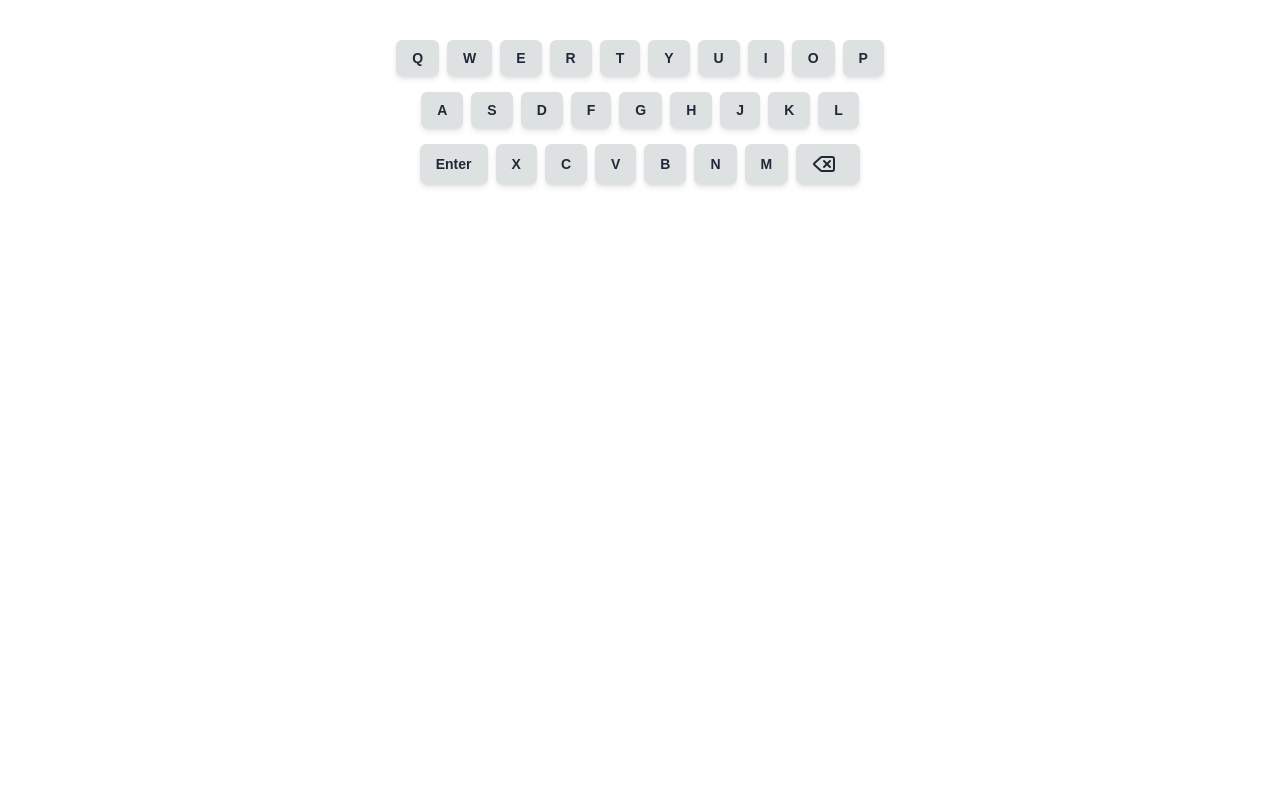
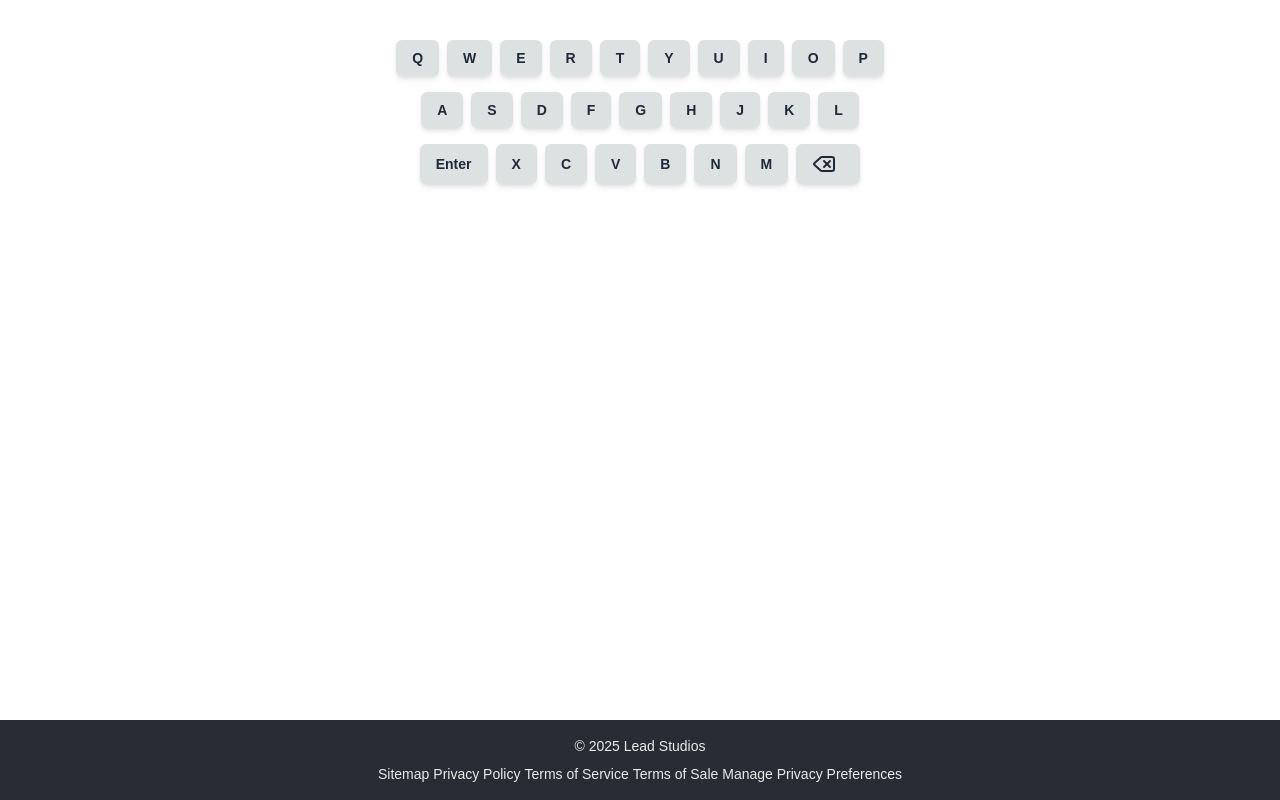
Before and after one commit to yusuftomilola/DeWordle, a Next.js app in the folder frontend/: page / in a window 1280 px wide. Built offline with nearby package versions, Linux system fonts and the light colour scheme; a web font is replaced by a local one.

Commit message:
implement footer

```diff
--- a/frontend/app/layout.js
+++ b/frontend/app/layout.js
@@ -1,29 +1,29 @@
-import { Geist, Geist_Mono } from "next/font/google";
-import "./globals.css";
+import { Geist, Azeret_Mono as Geist_Mono } from "next/font/google"
+import "./globals.css"
+import Footer from "@/components/footer"
 
 const geistSans = Geist({
   variable: "--font-geist-sans",
   subsets: ["latin"],
-});
+})
 
 const geistMono = Geist_Mono({
   variable: "--font-geist-mono",
   subsets: ["latin"],
-});
+})
 
 export const metadata = {
-  title: "Create Next App",
-  description: "Generated by create next app",
-};
+  title: "DeWordle",
+  description: "A decentralized word guessing game",
+}
 
 export default function RootLayout({ children }) {
   return (
-    <html lang="en">
-      <body
-        className={`${geistSans.variable} ${geistMono.variable} antialiased`}
-      >
-        {children}
+    <html lang="en" className={`${geistSans.variable} ${geistMono.variable}`}>
+      <body className="flex flex-col min-h-screen antialiased">
+        <main className="flex-grow">{children}</main>
+        <Footer />
       </body>
     </html>
-  );
+  )
 }
--- /dev/null
+++ b/frontend/components/footer.jsx
@@ -0,0 +1,41 @@
+"use client"
+import Link from "next/link"
+
+export default function Footer() {
+  return (
+    <footer className="bg-[#282c34] text-white/90 py-2 px-1 sm:py-4 sm:px-6">
+      <div className="container mx-auto max-w-[310px] sm:max-w-none">
+        <div className="flex flex-col items-center justify-center gap-y-2 text-[10px] xs:text-xs sm:text-sm text-center">
+          <span className="mb-2 sm:mb-0 whitespace-nowrap">© {new Date().getFullYear()} Lead Studios</span>
+          <nav className="flex flex-wrap items-center justify-center gap-x-1 xs:gap-x-2 gap-y-1">
+            <Link href="/sitemap" className="hover:text-white transition-colors whitespace-nowrap">
+              Sitemap
+            </Link>
+            <span className="hidden xs:inline text-white/60">|</span>
+            <Link href="/privacy-policy" className="hover:text-white transition-colors whitespace-nowrap">
+              Privacy Policy
+            </Link>
+            <span className="hidden xs:inline text-white/60">|</span>
+            <Link href="/terms-of-service" className="hover:text-white transition-colors whitespace-nowrap">
+              Terms of Service
+            </Link>
+            <span className="hidden xs:inline text-white/60">|</span>
+            <Link href="/terms-of-sale" className="hover:text-white transition-colors whitespace-nowrap">
+              Terms of Sale
+            </Link>
+            <span className="hidden xs:inline text-white/60">|</span>
+            <button
+              onClick={() => {
+                console.log("Manage Privacy Preferences clicked")
+                // Implement the logic to open privacy preferences modal or navigate to settings page
+              }}
+              className="hover:text-white transition-colors whitespace-nowrap"
+            >
+              Manage Privacy Preferences
+            </button>
+          </nav>
+        </div>
+      </div>
+    </footer>
+  )
+}
```
